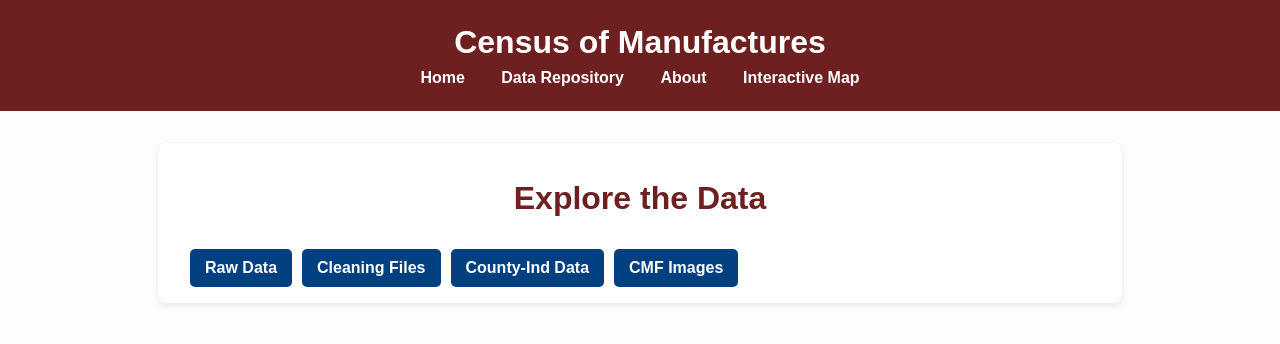
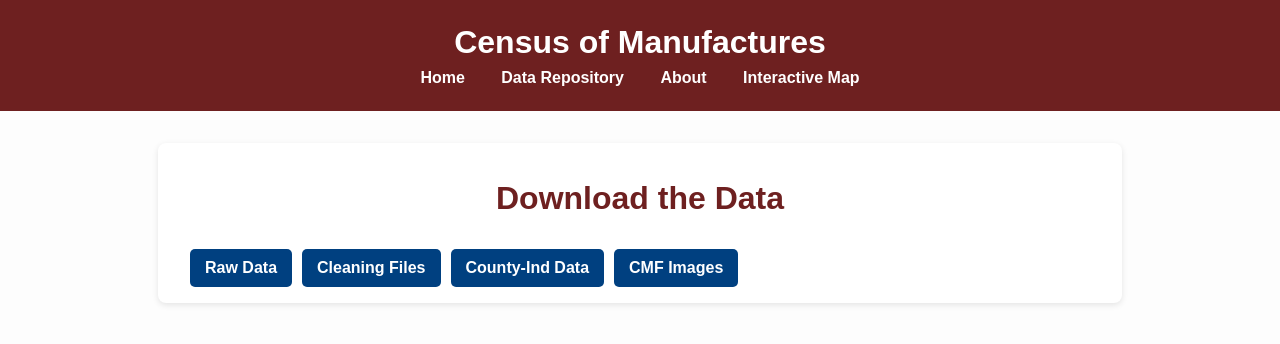
Before and after one commit to allen-otterstrom/CMF_data, a Jekyll site: the page built from additional_data.md, in a window 1280 px wide. Shown: the top 344 px of the page. Built offline with Jekyll 4.4.1, drawn with Linux system fonts in a browser that asks for light colours.

Commit message:
Update additional_data.md

```diff
--- a/additional_data.md
+++ b/additional_data.md
@@ -3,11 +3,11 @@ layout: default
 title: Get the Data
 ---
 
-# Explore the Data
+# Download the Data
 
 <div class="button-grid">
-  <a class="button" href="raw-data.html">Raw Data</a>
-  <a class="button" href="cleaning-files.html">Cleaning Files</a>
-  <a class="button" href="county-ind-data.html">County-Ind Data</a>
-  <a class="button" href="cmf-images.html">CMF Images</a>
+  <a class="button" href="/CMF_data/raw_data.zip" download>Raw Data</a>
+  <a class="button" href="/CMF_data/cleaning_files.zip" download>Cleaning Files</a>
+  <a class="button" href="/CMF_data/county_ind_data.zip" download>County-Ind Data</a>
+  <a class="button" href="/CMF_data/cmf_images.zip" download>CMF Images</a>
 </div>
```
